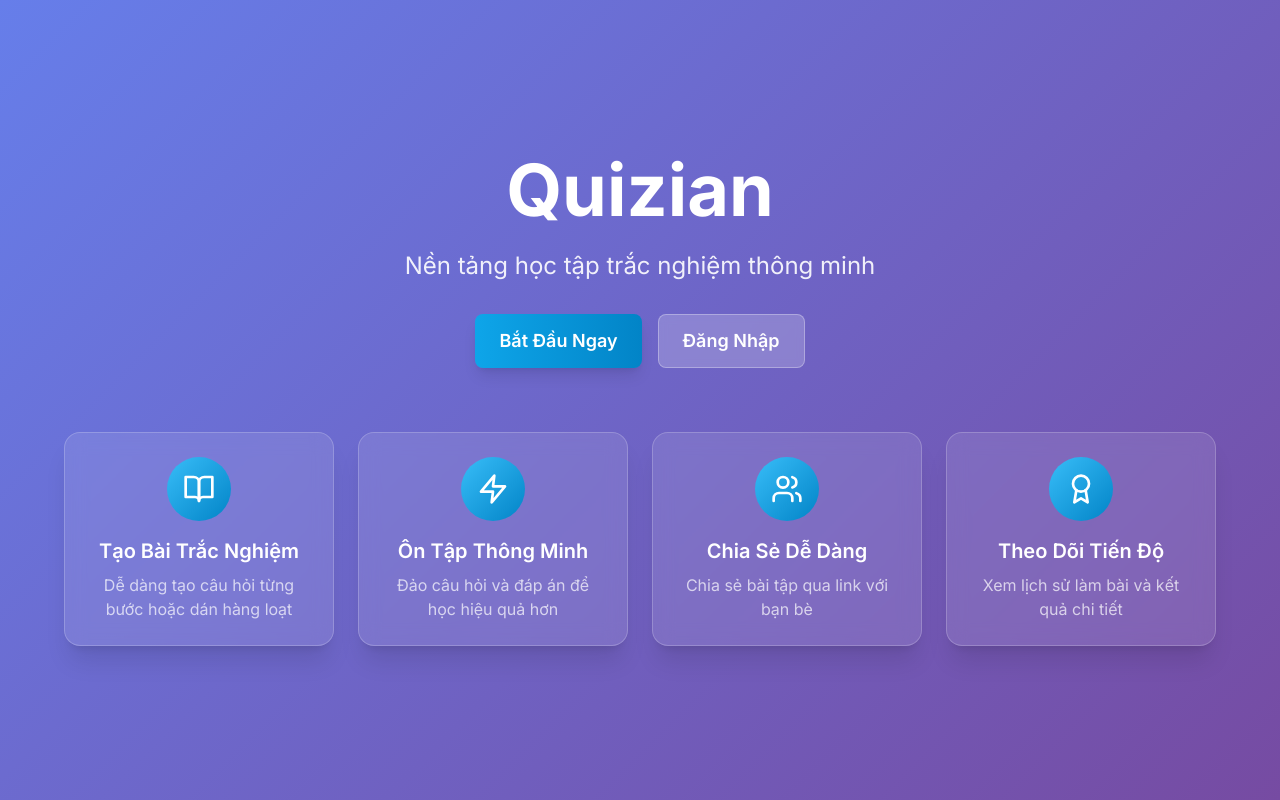
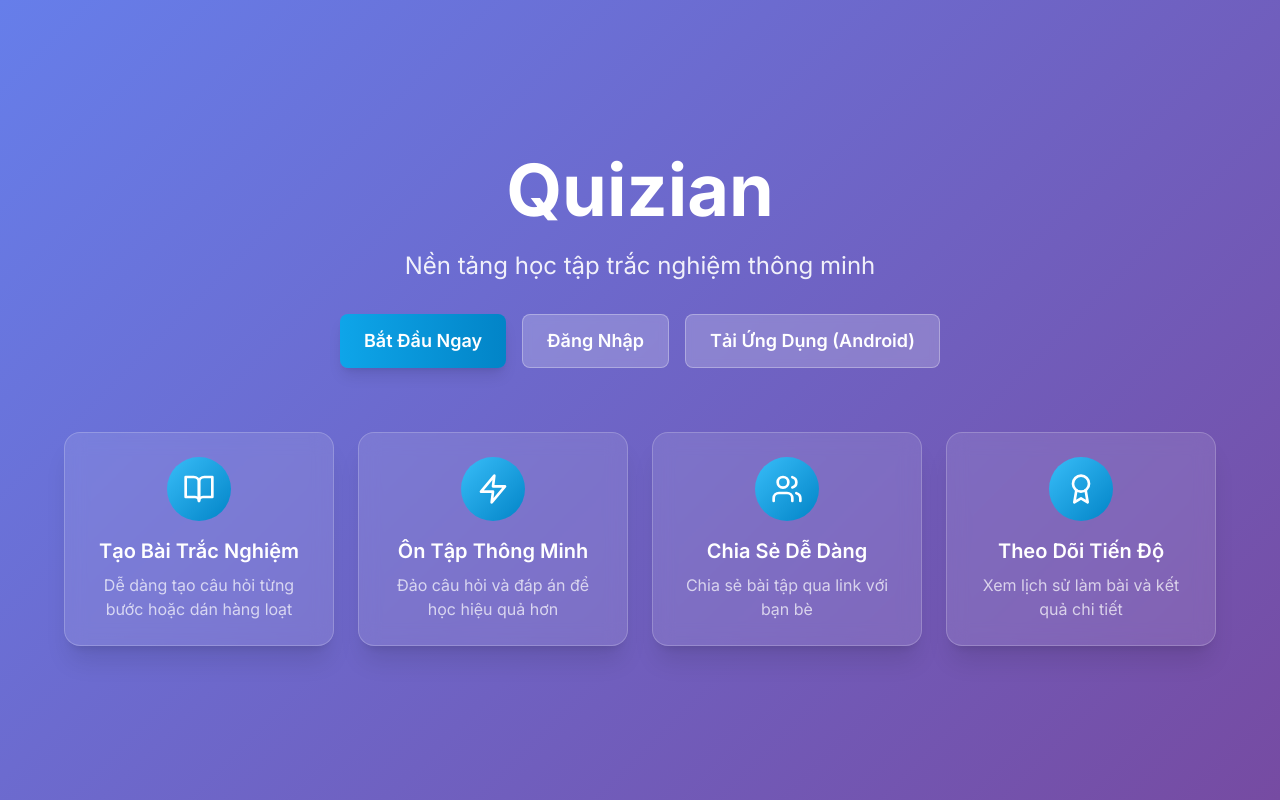
Before and after one commit to annc19324/Quizian, a Next.js app in the folder client/: page / in a window 1280 px wide. Built offline with nearby package versions, Linux system fonts and the light colour scheme; no server answers.

Commit message:
Add download Android app button to home page

```diff
--- a/client/app/page.tsx
+++ b/client/app/page.tsx
@@ -63,6 +63,15 @@ export default function HomePage() {
                         >
                             Đăng Nhập
                         </motion.button>
+                        <motion.a
+                            href="/quizian-app.apk"
+                            download
+                            whileHover={{ scale: 1.05 }}
+                            whileTap={{ scale: 0.95 }}
+                            className="btn-secondary text-lg flex items-center gap-2"
+                        >
+                            Tải Ứng Dụng (Android)
+                        </motion.a>
                     </div>
                 </motion.div>
 
```
